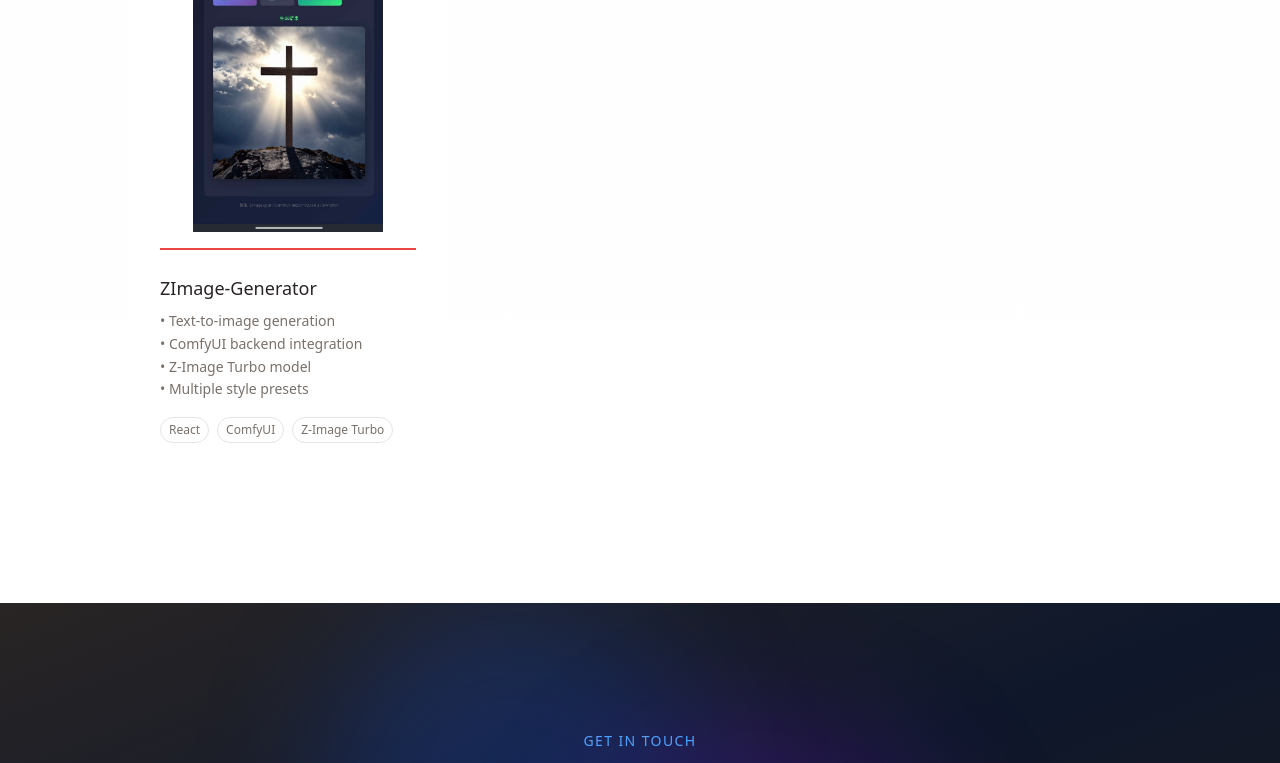
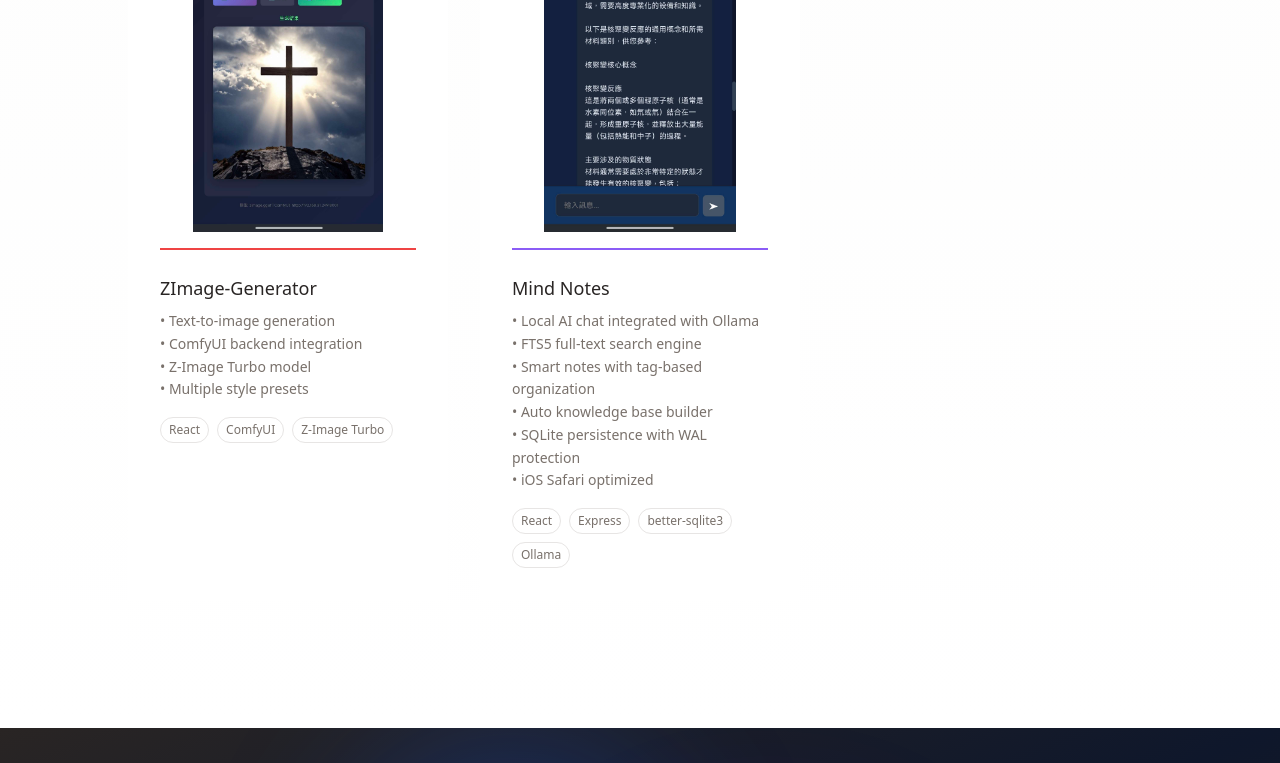
Before and after one commit to pc8521claw/portfolio, a Next.js app: page / in a window 1280 px wide. Shown: the part 2733-3496 px from the top of the page. Built offline with nearby package versions, Linux system fonts and the light colour scheme.

Commit message:
Add Mind Notes project to portfolio

```diff
--- a/src/app/page.tsx
+++ b/src/app/page.tsx
@@ -53,6 +53,11 @@ const projects = [
     name: "ZImage-Generator",
     tech: ["React", "ComfyUI", "Z-Image Turbo"],
     color: "#EF4444",
+  },
+  {
+    name: "Mind Notes",
+    tech: ["React", "Express", "better-sqlite3", "Ollama"],
+    color: "#8B5CF6",
   },
 ];
 
--- a/src/i18n/translations.ts
+++ b/src/i18n/translations.ts
@@ -48,6 +48,7 @@ export const translations = {
     // Project descriptions
     projectDescriptions: {
       "Trading Platform": "• Real-time HK/US stock quotes\n• Candlestick charts with technical indicators\n• 5 strategy backtests (MA, RSI, MACD, Bollinger, Momentum)\n• Multi-model price prediction\n• HK stock search",
+      "Mind Notes": "• Local AI chat integrated with Ollama\n• FTS5 full-text search engine\n• Smart notes with tag-based organization\n• Auto knowledge base builder\n• SQLite persistence with WAL protection\n• iOS Safari optimized",
       "Minervini-Trading": "• Mark Minervini trend template screening\n• Price momentum analysis\n• Earnings growth identification\n• Technical breakout detection",
       "Futures-Signals": "• Daily futures trading signals\n• Options strategy recommendations\n• Trend analysis\n• Automated signal generation",
       "OpenClaw-Dashboard": "• Real-time session tracking\n• Token usage statistics\n• Cron jobs management\n• Hardware monitoring (CPU/RAM/disk)",
@@ -106,6 +107,7 @@ export const translations = {
     // Project descriptions
     projectDescriptions: {
       "Trading Platform": "• 實時港股/美股報價\n• K線圖技術指標\n• 5種策略回測（MA、RSI、MACD、布林帶、動量）\n• 多模型價格預測\n• 港股搜索",
+      "Mind Notes": "• 本地 AI 對話（Ollama 整合）\n• FTS5 全文搜尋引擎\n• 智能筆記 + 標籤分類\n• 自動知識庫建立\n• SQLite WAL 持久化\n• iOS Safari 優化",
       "Minervini-Trading": "• Mark Minervini 趨勢模板篩選\n• 股價動量分析\n• 盈利增長識別\n• 技術突破形態檢測",
       "Futures-Signals": "• 每日期貨交易信號\n• 選擇權策略建議\n• 趨勢分析\n• 自動化信號生成",
       "OpenClaw-Dashboard": "• 即時 Sessions 追蹤\n• Token 使用量統計\n• Cron Jobs 管理\n• 硬件監控（CPU/記憶體/磁盤）",
```
Also changed, not shown: public/images/project-08-mind-notes.jpg (added), 1 other file (tests, documents, lock files or other folders).
